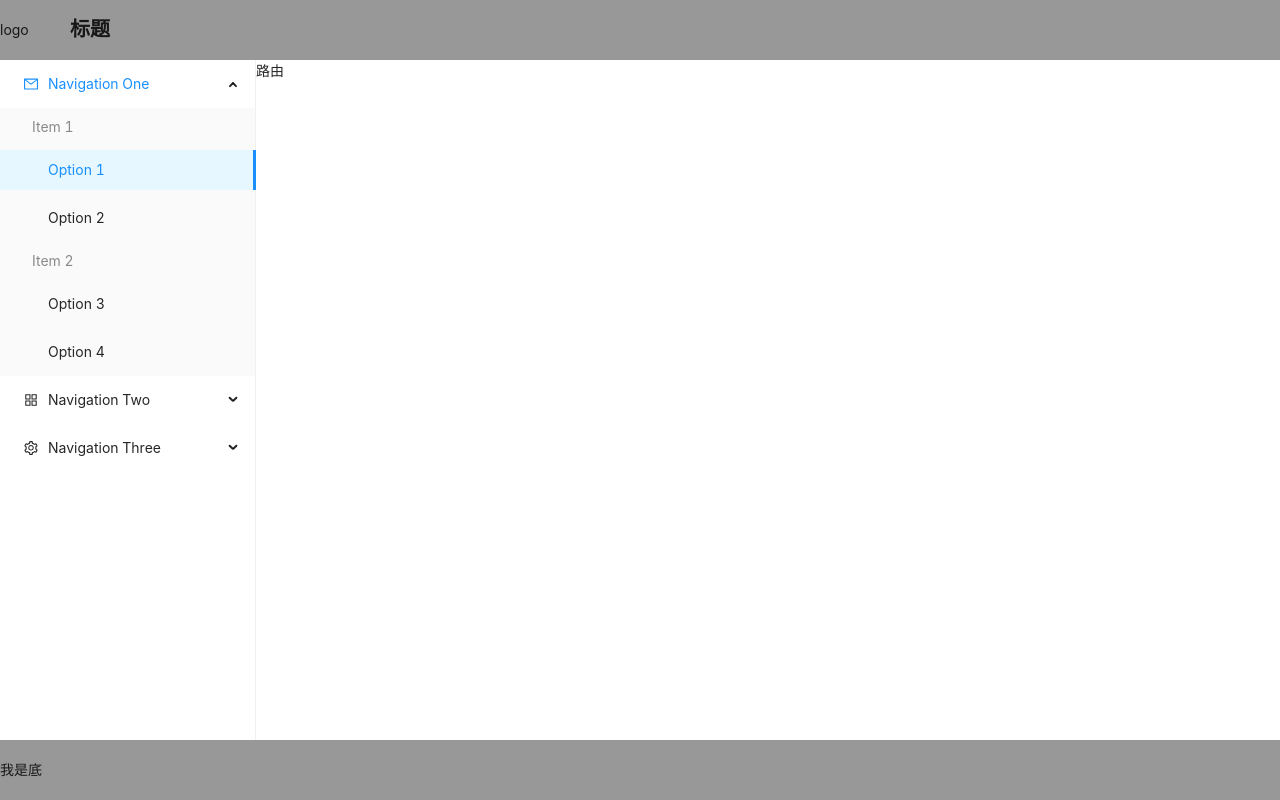
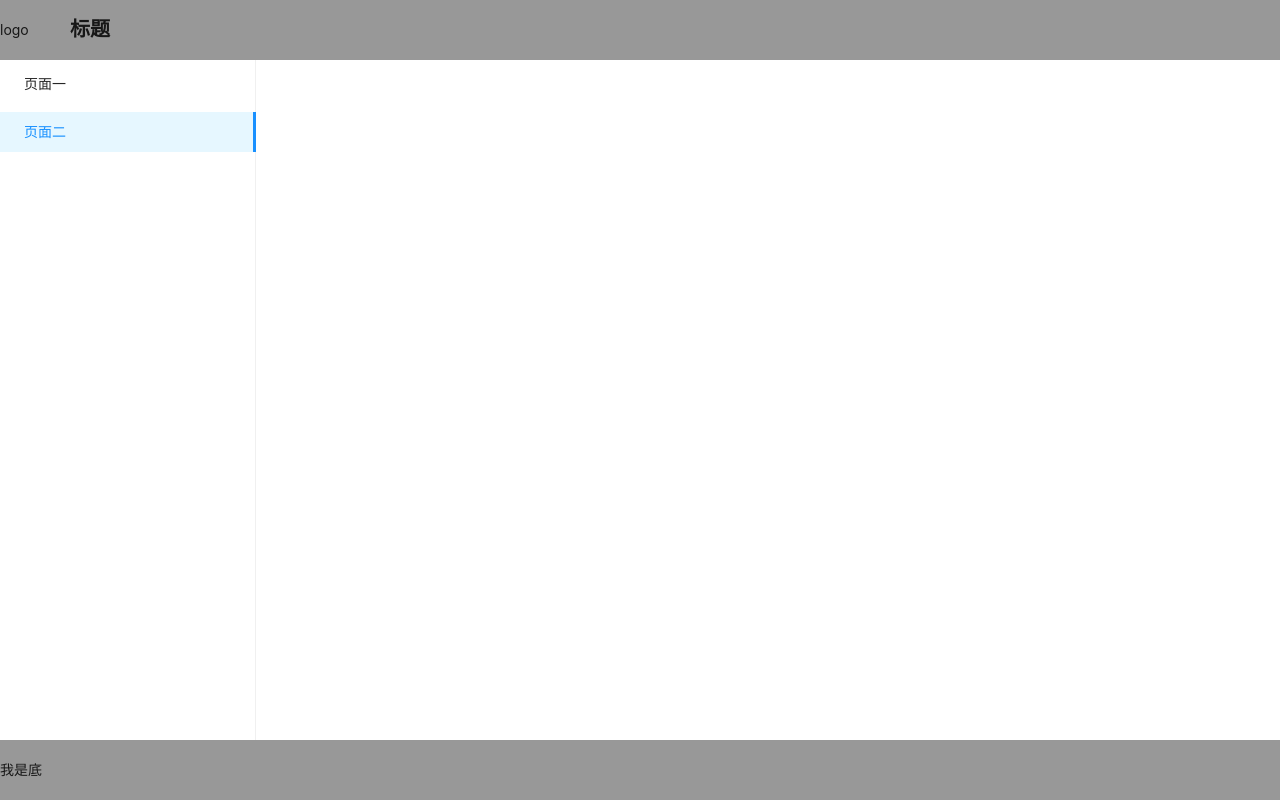
Before and after one commit to jims120706/react-pc-template, a React (Create React App) app: page / in a window 1280 px wide. Built offline with nearby package versions, Linux system fonts and the light colour scheme.

Commit message:
feat：配置好路由

```diff
--- a/src/components/Layout/index.js
+++ b/src/components/Layout/index.js
@@ -1,14 +1,19 @@
 import React from 'react'
 import style from './index.module.scss'
 import Menu from '../Menu'
+import Routes from '../Routes'
+import routers from '../../routes'
+import { BrowserRouter as Router } from 'react-router-dom'
 
 export default class Layout extends React.Component {
   render() {
     return (
-      <div className={style['layout']}>
-        <Menu />
-        <div className={style['router']}>路由</div>
-      </div>
+      <Router>
+        <div className={style['layout']}>
+          <Menu routes={routers} />
+          <Routes routes={routers} />
+        </div>
+      </Router>
     )
   }
 }
--- a/src/components/Menu/index.js
+++ b/src/components/Menu/index.js
@@ -1,12 +1,13 @@
 import React from 'react'
 import style from './index.module.scss'
 import { Menu } from 'antd';
-import { AppstoreOutlined, MailOutlined, SettingOutlined } from '@ant-design/icons';
+import { Link } from "react-router-dom";
 
-const { SubMenu } = Menu;
+// const { SubMenu } = Menu;
 
 export default class SelfMenu extends React.Component {
   render() {
+    const routes =  this.props.routes
     return (
       <Menu
         className={style['menu']}
@@ -16,7 +17,7 @@ export default class SelfMenu extends React.Component {
         defaultOpenKeys={['sub1']}
         mode="inline"
       >
-        <SubMenu key="sub1" icon={<MailOutlined />} title="Navigation One">
+        {/* <SubMenu key="sub1" icon={<MailOutlined />} title="Navigation One">
           <Menu.ItemGroup key="g1" title="Item 1">
             <Menu.Item key="1">Option 1</Menu.Item>
             <Menu.Item key="2">Option 2</Menu.Item>
@@ -25,21 +26,12 @@ export default class SelfMenu extends React.Component {
             <Menu.Item key="3">Option 3</Menu.Item>
             <Menu.Item key="4">Option 4</Menu.Item>
           </Menu.ItemGroup>
-        </SubMenu>
-        <SubMenu key="sub2" icon={<AppstoreOutlined />} title="Navigation Two">
-          <Menu.Item key="5">Option 5</Menu.Item>
-          <Menu.Item key="6">Option 6</Menu.Item>
-          <SubMenu key="sub3" title="Submenu">
-            <Menu.Item key="7">Option 7</Menu.Item>
-            <Menu.Item key="8">Option 8</Menu.Item>
-          </SubMenu>
-        </SubMenu>
-        <SubMenu key="sub4" icon={<SettingOutlined />} title="Navigation Three">
-          <Menu.Item key="9">Option 9</Menu.Item>
-          <Menu.Item key="10">Option 10</Menu.Item>
-          <Menu.Item key="11">Option 11</Menu.Item>
-          <Menu.Item key="12">Option 12</Menu.Item>
-        </SubMenu>
+        </SubMenu> */}
+        {
+          routes.map((item, index) => {
+            return <Menu.Item key={index}><Link to={item.path}>{item.routeName}</Link></Menu.Item>
+          })
+        }
       </Menu>
     )
   }
--- /dev/null
+++ b/src/components/Routes/index.js
@@ -0,0 +1,22 @@
+import React from 'react'
+import style from './index.module.scss'
+import { Route, Switch } from 'react-router-dom'
+
+export default class Routes extends React.Component {
+  render() {
+    console.log('this.props', this.props)
+    const routes = this.props.routes
+    return (
+      // <div className={style['routes']}>路由</div>
+      <div className={style['routes']}>
+        <Switch>
+          {
+            routes && routes.length > 0 && routes.map((item) => {
+              return <Route exact path={item.path} component={item.component} key={item.path} />
+            })
+          }
+        </Switch>
+      </div>
+    )
+  }
+}
--- /dev/null
+++ b/src/components/Routes/index.module.scss
@@ -0,0 +1,4 @@
+.routes {
+  flex: 1;
+  height: 100%;
+}
--- /dev/null
+++ b/src/routes/index.js
@@ -0,0 +1,18 @@
+import Page1 from '../views/Page1'
+import Page2 from '../views/Page2'
+
+const routes = [
+  {
+    path: '/page1',
+    component: Page1,
+    routeName: '页面一'
+  },
+  {
+    path: '/page2',
+    component: Page2,
+    routeName: '页面二'
+  },
+]
+
+
+export default routes
--- /dev/null
+++ b/src/views/Page1/index.js
@@ -0,0 +1,9 @@
+import React from 'react'
+
+export default class Page1 extends React.Component {
+  render() {
+    return (
+      <div>页面1</div>
+    )
+  }
+}
--- /dev/null
+++ b/src/views/Page2/index.js
@@ -0,0 +1,9 @@
+import React from 'react'
+
+export default class Page1 extends React.Component {
+  render() {
+    return (
+      <div>页面2</div>
+    )
+  }
+}
```
Also changed, not shown: 1 other file (tests, documents, lock files or other folders).
